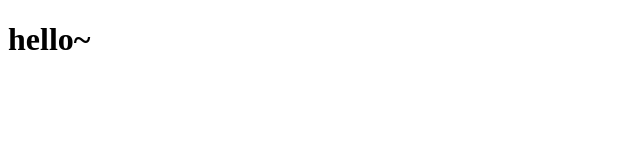
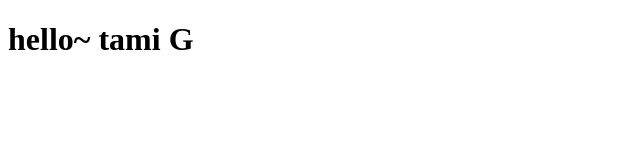
Before and after one commit to tamigreengard/learningGit, a plain HTML site: page index.html in a window 1280 px wide. Shown: the whole page, without its empty margins (0-640 px from the left). Drawn offline with Linux system fonts and the light colour scheme.

Commit message:
from tamar tam

```diff
--- a/index.html
+++ b/index.html
@@ -7,6 +7,6 @@
     <title>Document</title>
 </head>
 <body>
-    <h1>hello~</h1>
+    <h1>hello~ tami G</h1>
 </body>
 </html>
```
